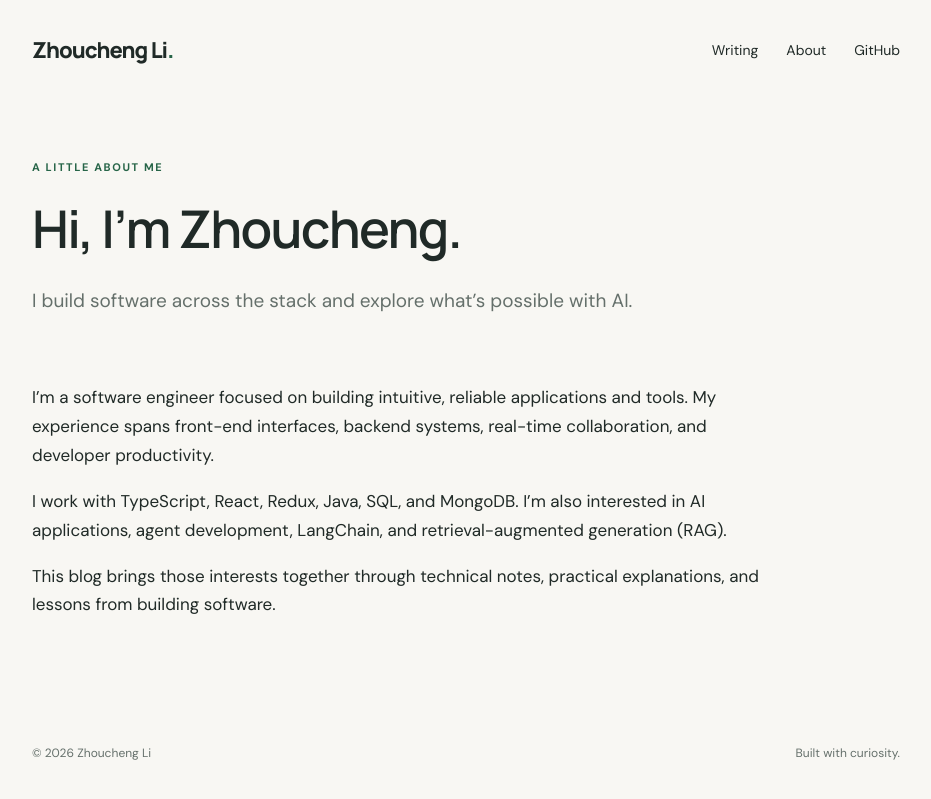
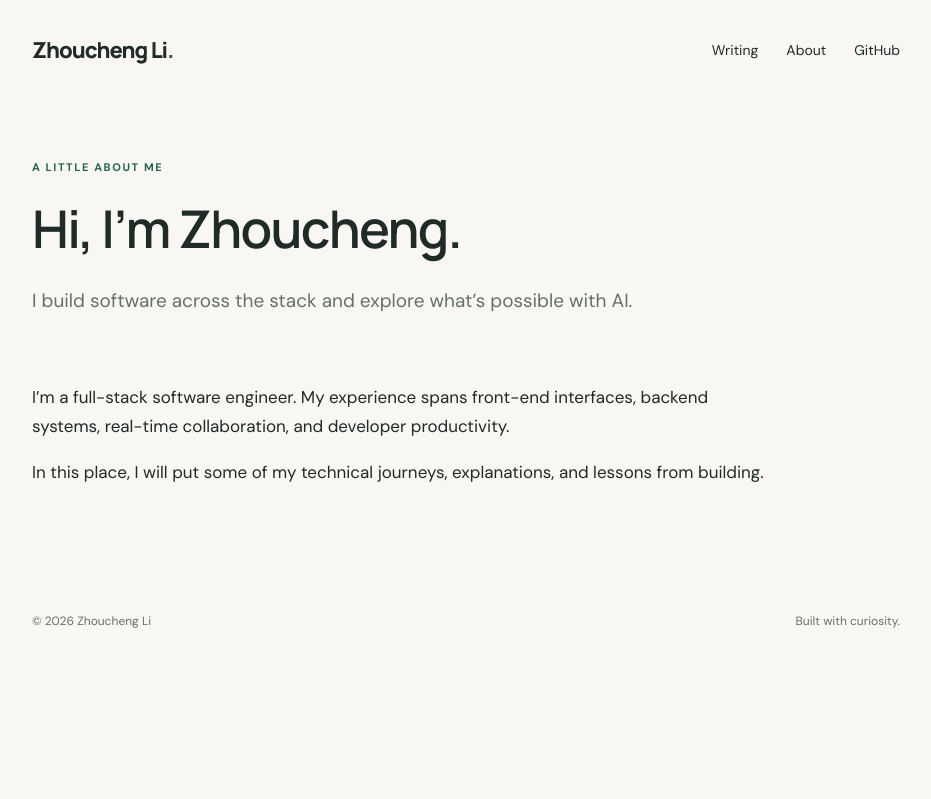
Before and after one commit to lizhoucheng/lizhoucheng.github.io, a Jekyll site: the page built from about.md, in a window 1280 px wide. Shown: the top 799 px of the page, without its empty margins (174-1105 px from the left). Built offline with Jekyll 4.4.1, drawn with Linux system fonts in a browser that asks for light colours.

Commit message:
Update about.md

```diff
--- a/about.md
+++ b/about.md
@@ -5,9 +5,7 @@ permalink: /about/
 ---
 <section class="post-header"><p class="eyebrow">A little about me</p><h1>Hi, I’m Zhoucheng.</h1><p class="lede">I build software across the stack and explore what’s possible with AI.</p></section>
 <div class="prose" markdown="1">
-I’m a software engineer focused on building intuitive, reliable applications and tools. My experience spans front-end interfaces, backend systems, real-time collaboration, and developer productivity.
+I’m a full-stack software engineer. My experience spans front-end interfaces, backend systems, real-time collaboration, and developer productivity.
 
-I work with TypeScript, React, Redux, Java, SQL, and MongoDB. I’m also interested in AI applications, agent development, LangChain, and retrieval-augmented generation (RAG).
-
-This blog brings those interests together through technical notes, practical explanations, and lessons from building software.
+In this place, I will put some of my technical journeys, explanations, and lessons from building.
 </div>
```
